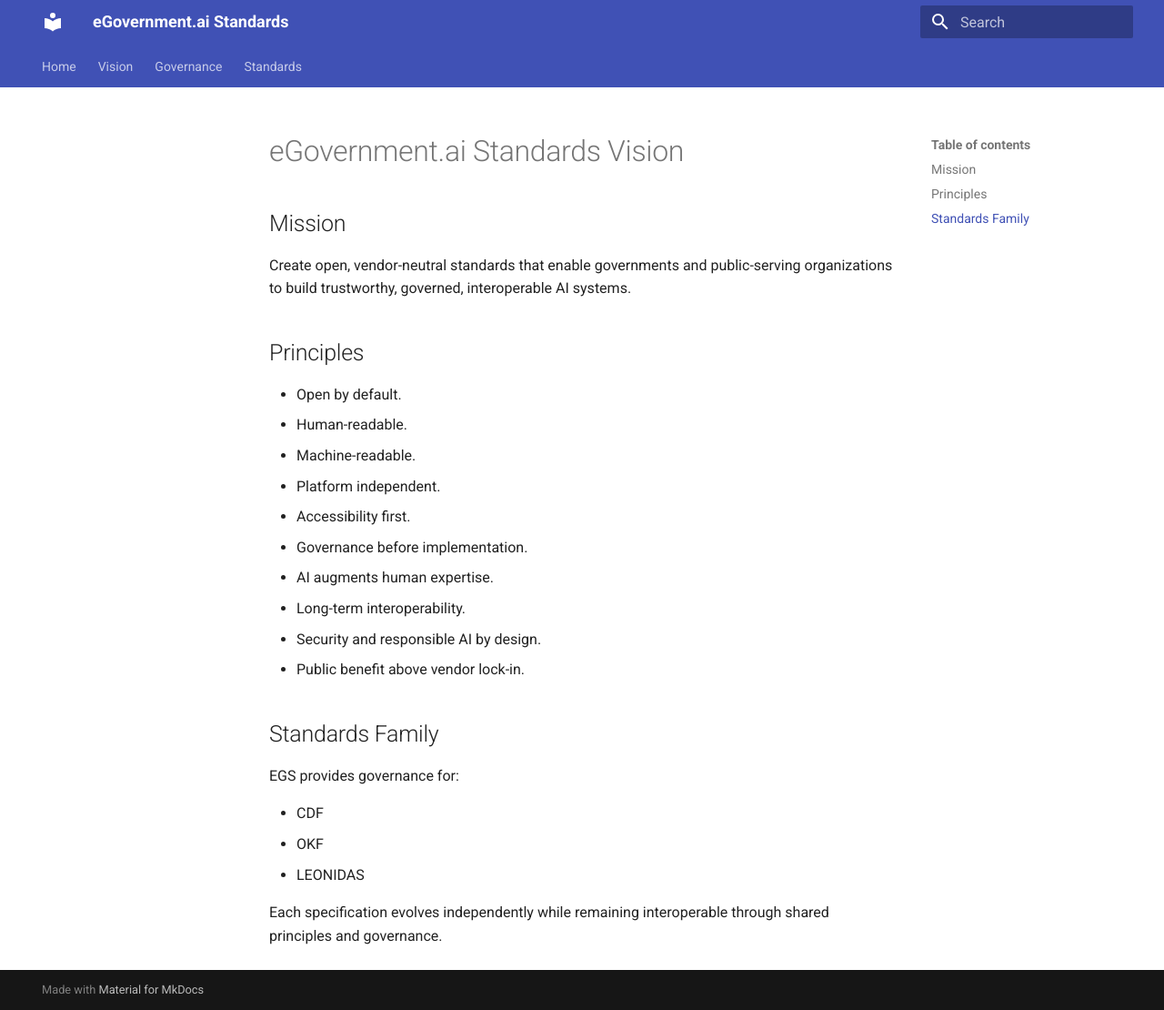
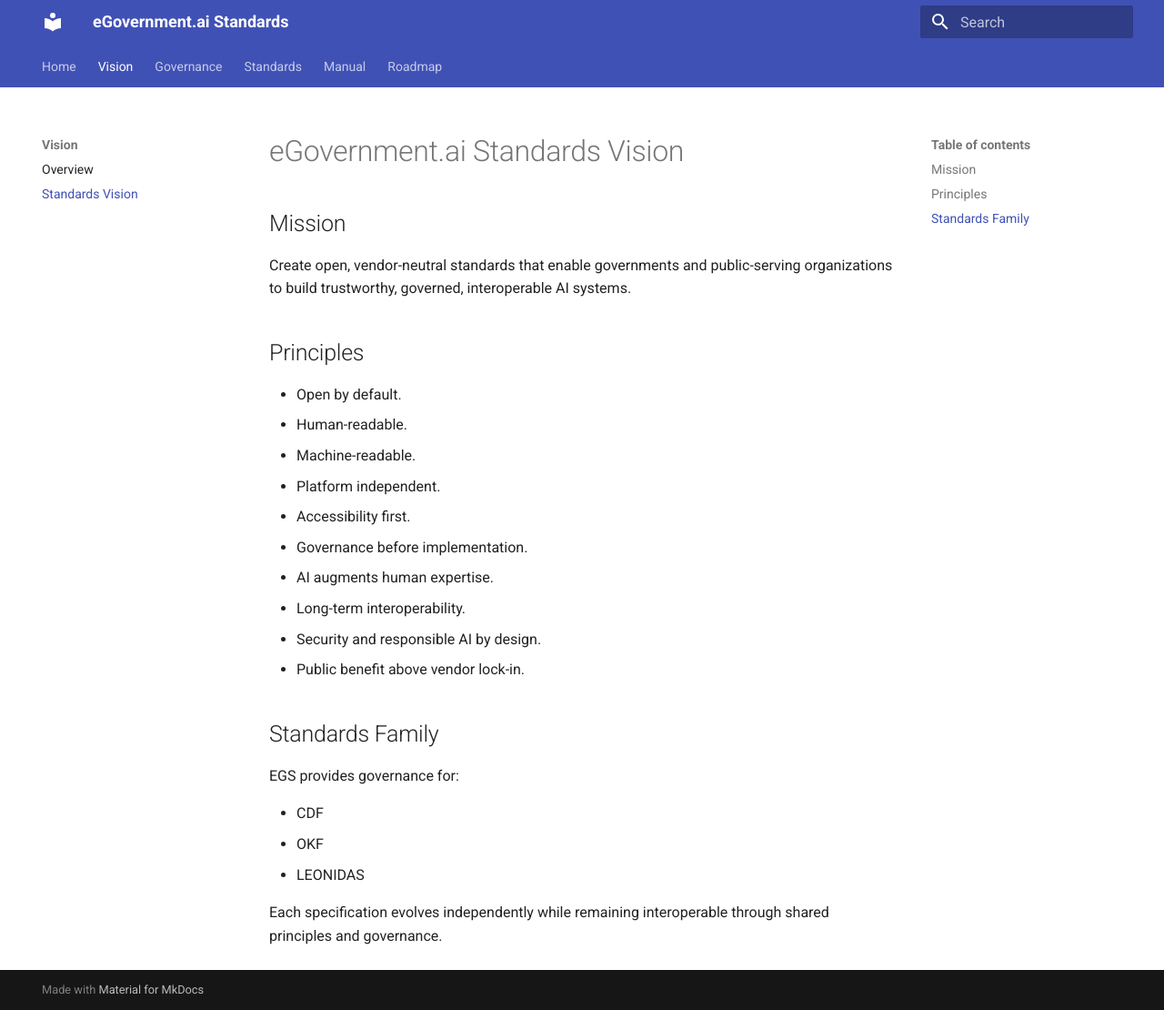
Before and after one commit to leonidas-esquire/egovernment-ai-standards, an MkDocs documentation site: the page built from docs/vision/VISION.md, in a window 1280 px wide and 1110 px high. Shown: the whole window at 91% size. Built offline with MkDocs 1.6.1 and Material for MkDocs 9.7.7, drawn with Linux system fonts in a browser that asks for light colours; part of the change alters nothing that is shown.

```diff
--- a/mkdocs.yml
+++ b/mkdocs.yml
@@ -14,6 +14,10 @@ theme:
     - content.code.copy
     - toc.follow
 
+
+exclude_docs: |
+  README.md
+
 plugins:
   - search
   - mermaid2
@@ -22,13 +26,23 @@ plugins:
 
 nav:
   - Home: index.md
+
   - Vision:
-      - vision/index.md
+      - Overview: vision/index.md
+      - Standards Vision: vision/VISION.md
+
   - Governance:
-      - governance/index.md
+      - Overview: governance/index.md
+
   - Standards:
-      - standards/index.md
+      - Overview: standards/index.md
       - EGS: standards/egs.md
       - CDF: standards/cdf.md
       - OKF: standards/okf.md
       - LEONIDAS: standards/leonidas.md
+
+  - Manual:
+      - EGS-0000 Standards Manual: manual/EGS-0000-eGovernment-ai-Standards-Manual.md
+
+  - Roadmap:
+      - Public Roadmap: roadmap/ROADMAP.md
```
